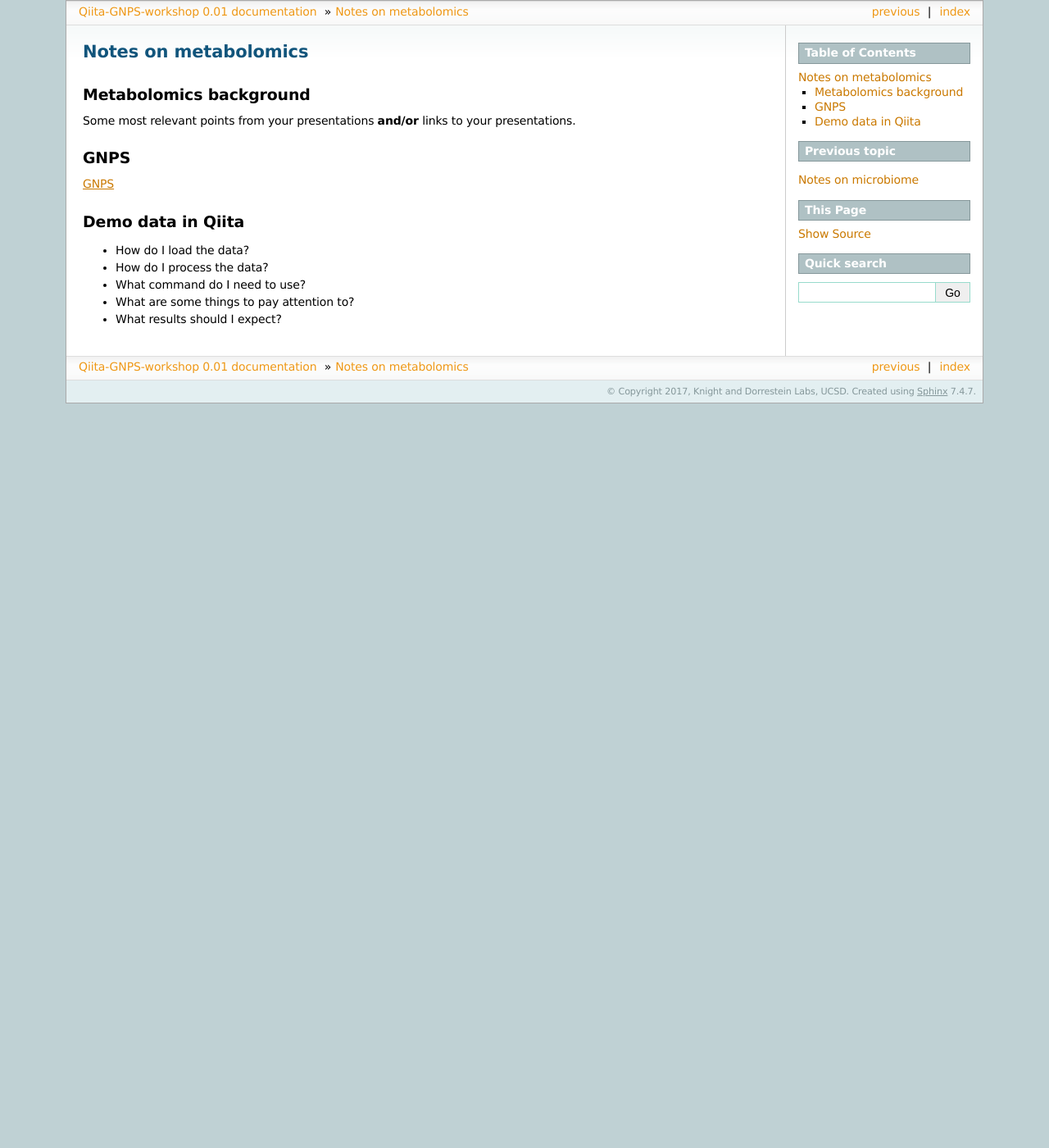
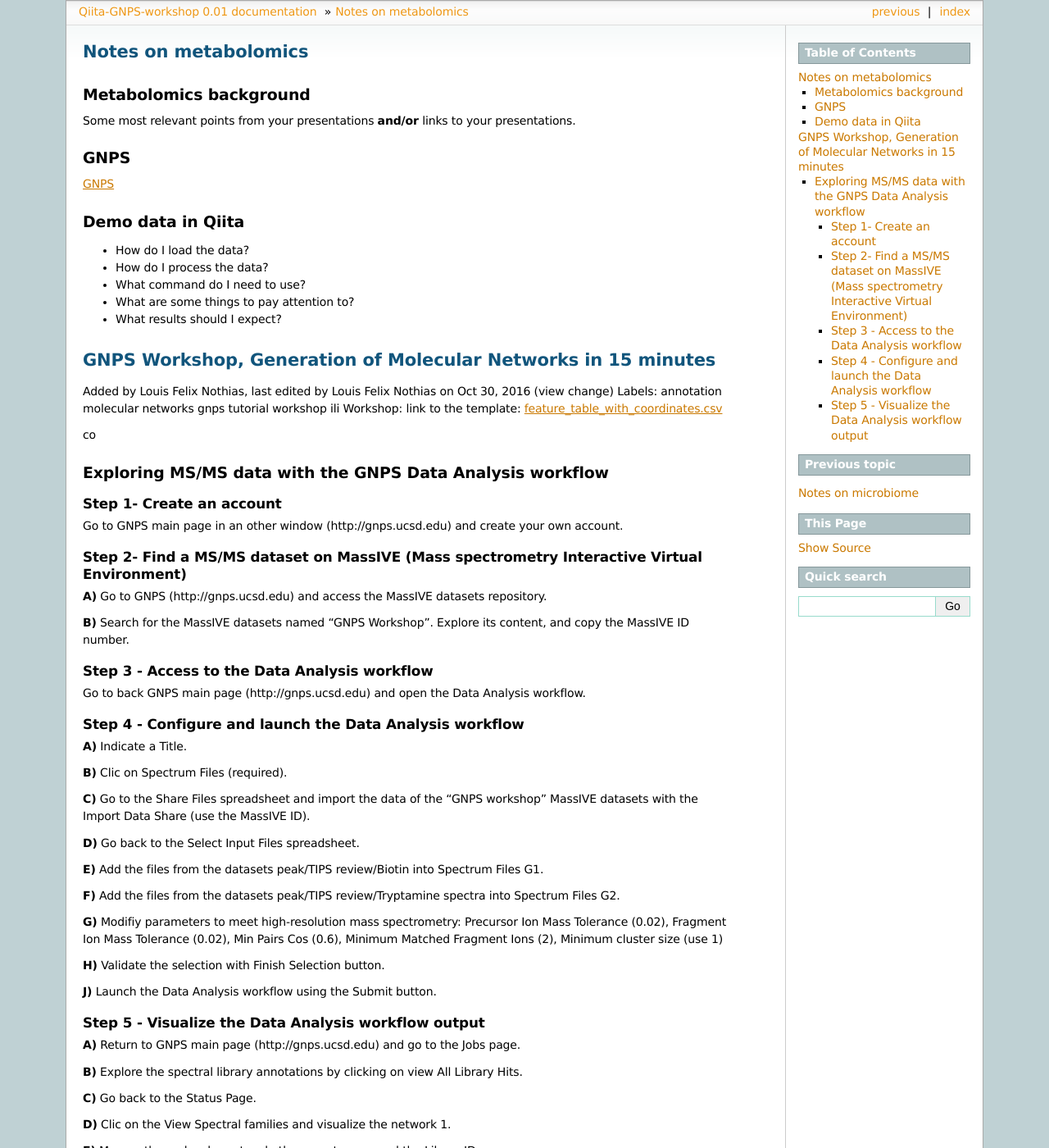
Before and after one commit to biocore/cmi-workshops, a Sphinx documentation site: the page built from docs/metabolomics.md, in a window 1280 px wide and 1400 px high. Shown: the whole window at 82% size. Built offline with Sphinx 7.4.7, drawn with Linux system fonts in a browser that asks for light colours; some of the changed text lies outside the part shown.

Commit message:
Formatting old manual

```diff
--- a/docs/metabolomics.md
+++ b/docs/metabolomics.md
@@ -13,3 +13,62 @@
 * What command do I need to use?
 * What are some things to pay attention to?
 * What results should I expect?
+
+# GNPS Workshop, Generation of Molecular Networks in 15 minutes
+
+Added by Louis Felix Nothias, last edited by Louis Felix Nothias on Oct 30, 2016  (view change)
+Labels:
+annotation molecular networks gnps tutorial workshop
+ili Workshop: link to the template: [feature_table_with_coordinates.csv](https://www.dropbox.com/s/hjxdce59kdr5bfo/Feature_table_with_coordinates_template.csv?dl=0)
+
+co
+
+## Exploring MS/MS data with the GNPS Data Analysis workflow
+
+### Step 1- Create an account
+
+Go to GNPS main page in an other window (http://gnps.ucsd.edu) and create your own account.
+
+### Step 2- Find a MS/MS dataset on MassIVE (Mass spectrometry Interactive Virtual Environment)
+
+**A)** Go to GNPS (http://gnps.ucsd.edu) and access the MassIVE datasets repository.
+
+**B)** Search for the MassIVE datasets named "GNPS Workshop". Explore its content, and copy the MassIVE ID number.
+
+### Step 3 - Access to the Data Analysis workflow
+
+Go to back GNPS main page (http://gnps.ucsd.edu) and open the Data Analysis workflow.
+
+### Step 4 - Configure and launch the Data Analysis workflow
+
+**A)** Indicate a Title.
+
+**B)** Clic on Spectrum Files (required).
+
+**C)** Go to the Share Files spreadsheet and import the data of the "GNPS workshop" MassIVE datasets with the Import Data Share (use the MassIVE ID).
+
+**D)** Go back to the Select Input Files spreadsheet.
+
+**E)** Add the files from the datasets peak/TIPS review/Biotin into Spectrum Files G1.
+
+**F)** Add the files from the datasets peak/TIPS review/Tryptamine spectra into Spectrum Files G2.
+
+**G)** Modifiy parameters to meet high-resolution mass spectrometry: Precursor Ion Mass Tolerance (0.02), Fragment Ion Mass Tolerance (0.02), Min Pairs Cos (0.6), Minimum Matched Fragment Ions (2), Minimum cluster size (use 1)
+
+**H)** Validate the selection with Finish Selection button.
+
+**J)** Launch the Data Analysis workflow using the Submit button.
+
+### Step 5 - Visualize the Data Analysis workflow output
+
+**A)** Return to GNPS main page (http://gnps.ucsd.edu) and go to the Jobs page.
+
+**B)** Explore the spectral library annotations by clicking on view All Library Hits.
+
+**C)** Go back to the Status Page.
+
+**D)** Clic on the View Spectral families and visualize the network 1.
+
+**E)** Map on the molecular network, the parent mass, and the LibraryID.
+
+**F)** Visualize a first MS/MS spectrum by left-clicking on one node. Visualize a second MS/MS spectrum by right-clicking on a second node.
```
